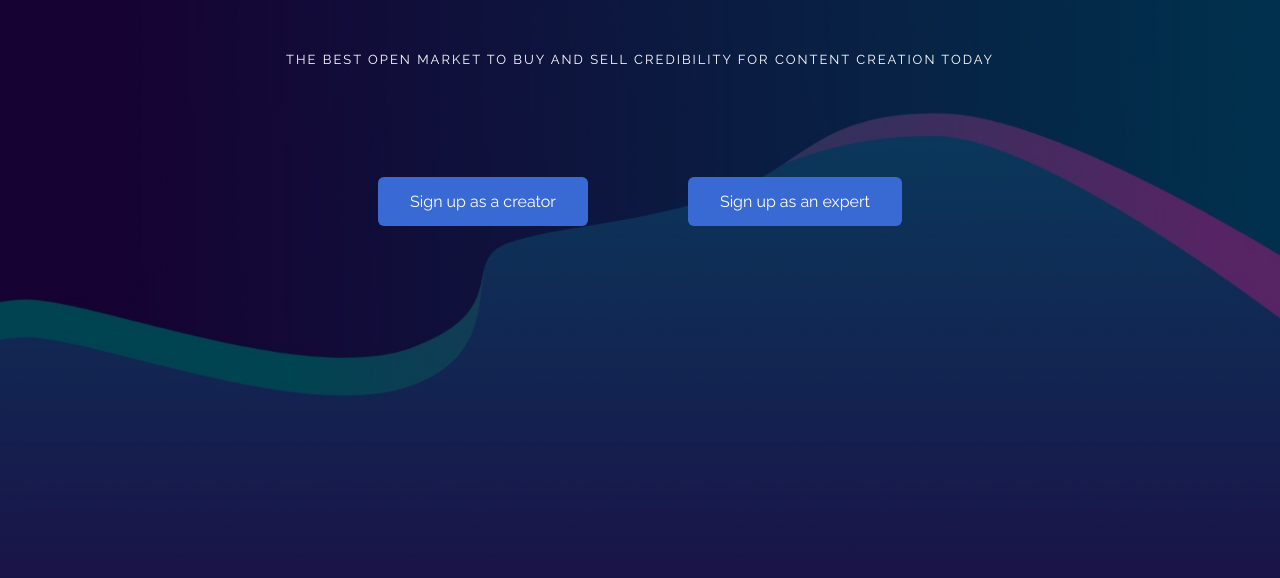
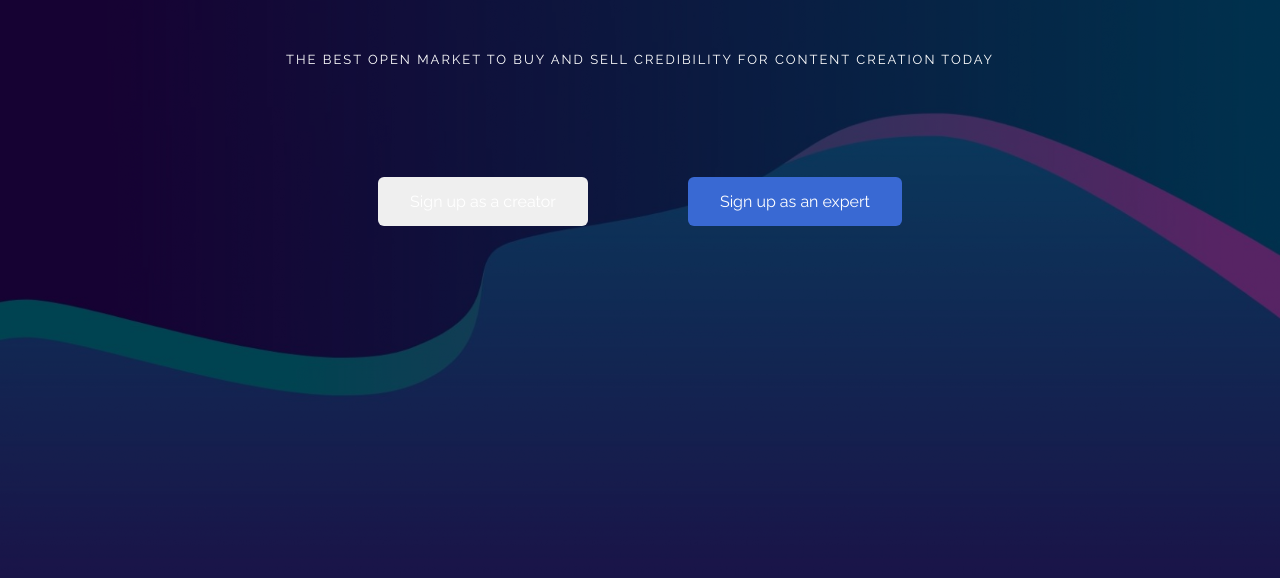
Before and after one commit to mohamedhefnawy1/credLabs-phase1, a plain HTML site: page CREDLABS-landing-page/index.html in a window 1280 px wide. Shown: the part 106-684 px from the top of the page. Drawn offline with Linux system fonts and the light colour scheme.

Commit message:
testing github fetch

```diff
--- a/CREDLABS-landing-page/style.css
+++ b/CREDLABS-landing-page/style.css
@@ -94,7 +94,7 @@
 }
 
 #creatorButton{
-  background-color: #3969d3;
+  /* background-color: #3969d3; */
   border: none;
   color: white;
   padding: 15px 32px;
```
